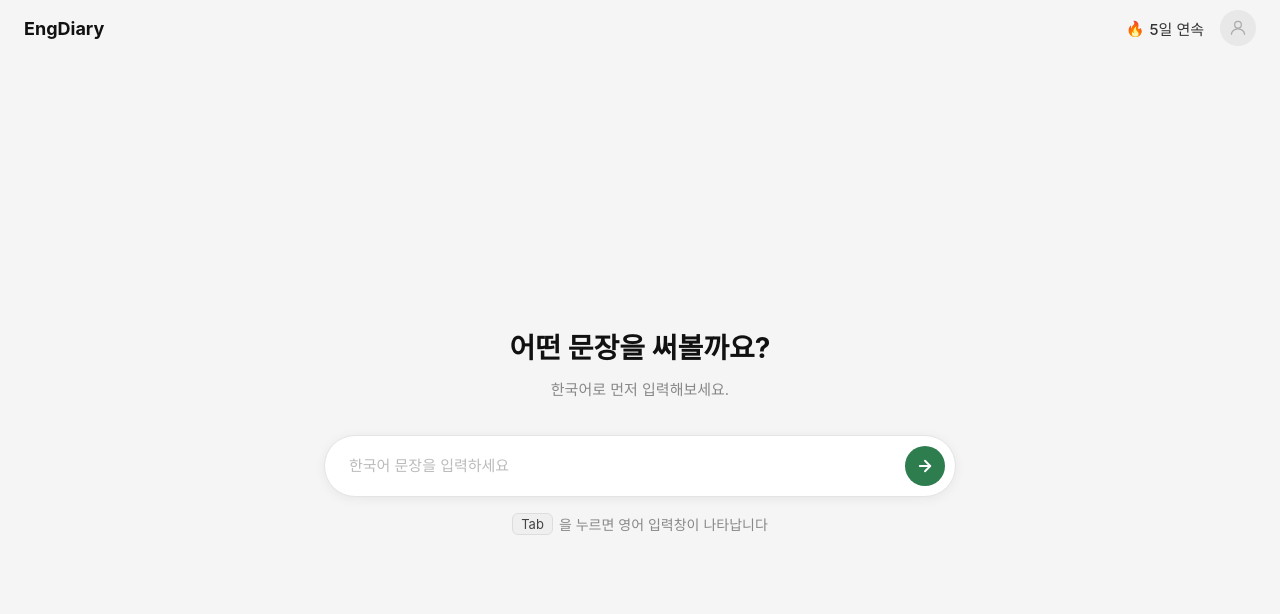
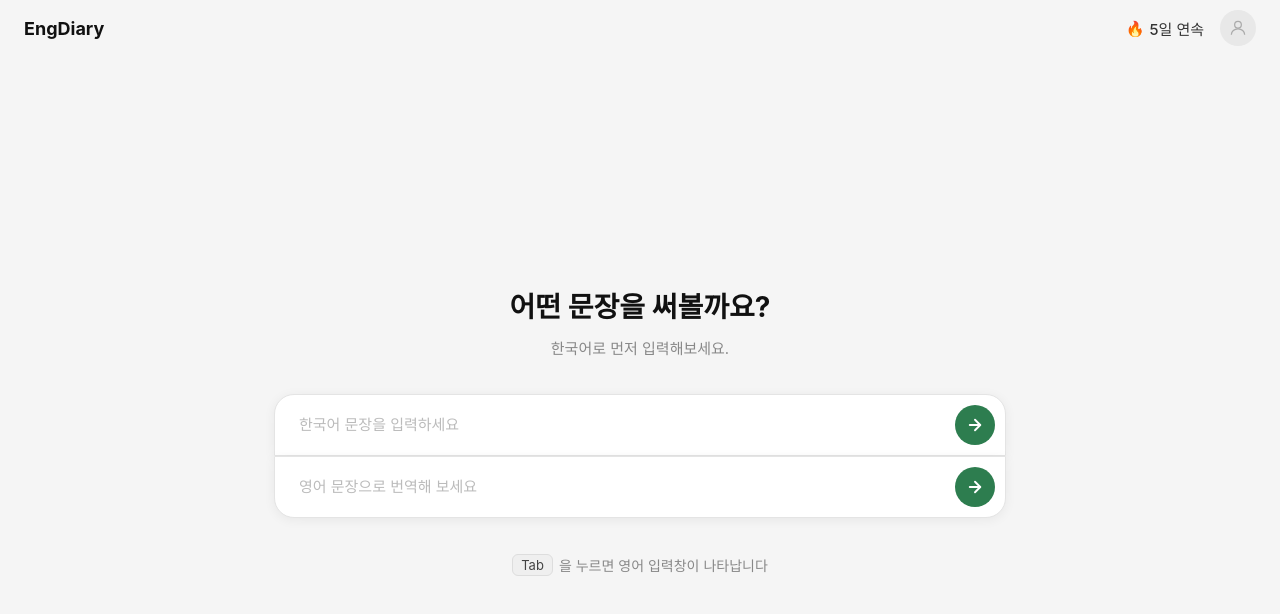
Before and after one commit to wonderminah/Translation-Practice, a React (Vite) app: page / in a window 1280 px wide. Shown: the top 614 px of the page. Built offline with nearby package versions, Linux system fonts and the light colour scheme.

Commit message:
target 입력창 추가

```diff
--- a/src/App.css
+++ b/src/App.css
@@ -72,7 +72,7 @@ body {
   gap: 36px;
   padding: 40px 24px;
   width: 100%;
-  max-width: 680px;
+  max-width: 780px;
 }
 
 /* Prompt */
@@ -102,7 +102,6 @@ body {
   display: flex;
   flex-direction: column;
   align-items: center;
-  gap: 16px;
 }
 
 .input-box__wrapper {
@@ -111,10 +110,19 @@ body {
   align-items: center;
   background: #fff;
   border: 1px solid #e4e4e4;
-  border-radius: 999px;
   padding: 10px 10px 10px 24px;
   box-shadow: 0 2px 12px rgba(0, 0, 0, 0.06);
   gap: 10px;
+}
+
+.input-box__wrapper.origin {
+  border-top-left-radius: 20px;
+  border-top-right-radius: 20px;
+}
+
+.input-box__wrapper.target {
+  border-bottom-left-radius: 20px;
+  border-bottom-right-radius: 20px;
 }
 
 .input-box__field {
--- a/src/App.tsx
+++ b/src/App.tsx
@@ -2,7 +2,8 @@ import { useState } from 'react'
 import './App.css'
 
 function App() {
-  const [input, setInput] = useState('')
+  const [origin, setOrigin] = useState('')
+  const [target, setTarget] = useState('')
 
   return (
     <div className="page">
@@ -31,13 +32,13 @@ function App() {
         </div>
 
         <div className="input-box">
-          <div className="input-box__wrapper">
+          <div className="input-box__wrapper origin">
             <input
               className="input-box__field"
               type="text"
               placeholder="한국어 문장을 입력하세요"
-              value={input}
-              onChange={(e) => setInput(e.target.value)}
+              value={origin}
+              onChange={(e) => setOrigin(e.target.value)}
             />
             <button className="input-box__btn">
               <svg width="18" height="18" viewBox="0 0 24 24" fill="none" stroke="white" strokeWidth="2.5" strokeLinecap="round" strokeLinejoin="round">
@@ -47,10 +48,26 @@ function App() {
             </button>
           </div>
 
-          <p className="input-box__hint">
-            <kbd className="input-box__kbd">Tab</kbd> 을 누르면 영어 입력창이 나타납니다
-          </p>
+          <div className="input-box__wrapper target">
+            <input
+              className="input-box__field"
+              type="text"
+              placeholder="영어 문장으로 번역해 보세요"
+              value={target}
+              onChange={(e) => setTarget(e.target.value)}
+            />
+            <button className="input-box__btn">
+              <svg width="18" height="18" viewBox="0 0 24 24" fill="none" stroke="white" strokeWidth="2.5" strokeLinecap="round" strokeLinejoin="round">
+                <line x1="5" y1="12" x2="19" y2="12" />
+                <polyline points="12 5 19 12 12 19" />
+              </svg>
+            </button>
+          </div>
         </div>
+
+        <p className="input-box__hint">
+          <kbd className="input-box__kbd">Tab</kbd> 을 누르면 영어 입력창이 나타납니다
+        </p>
       </main>
     </div>
   )
```
